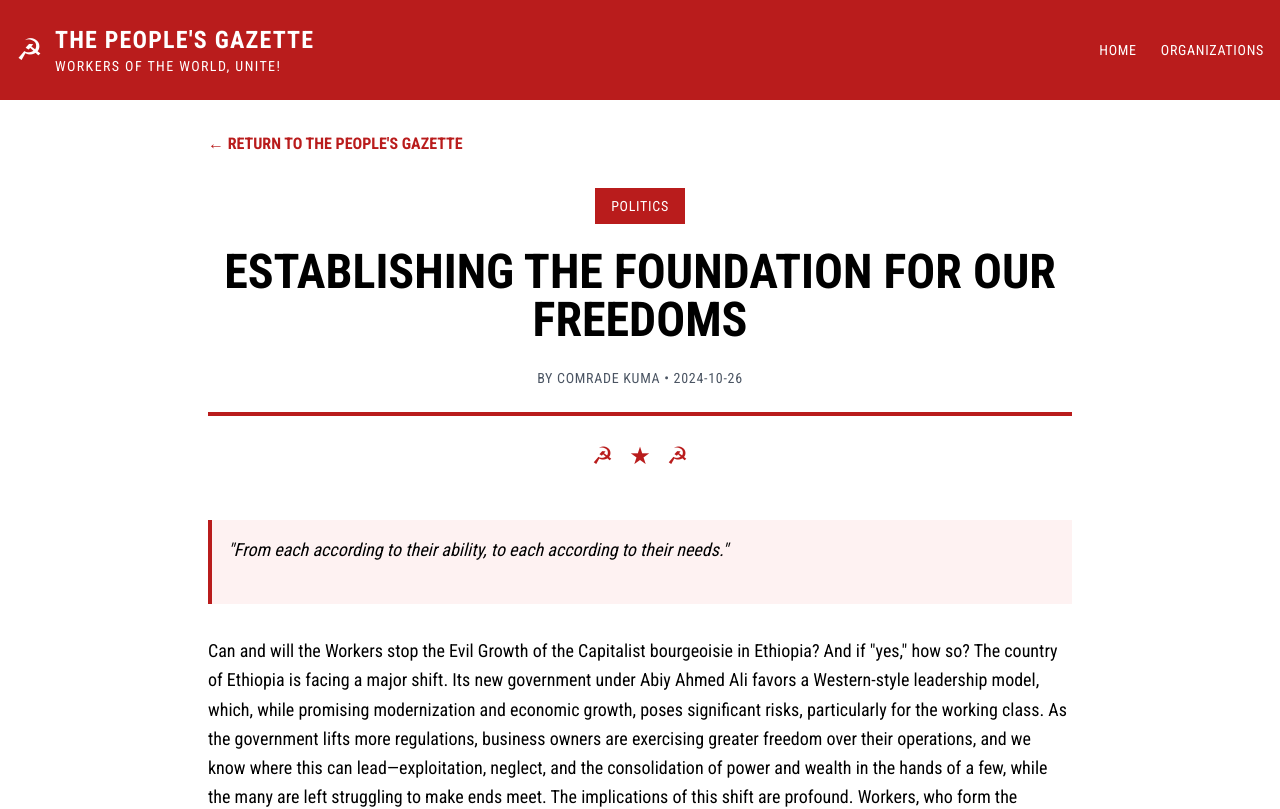
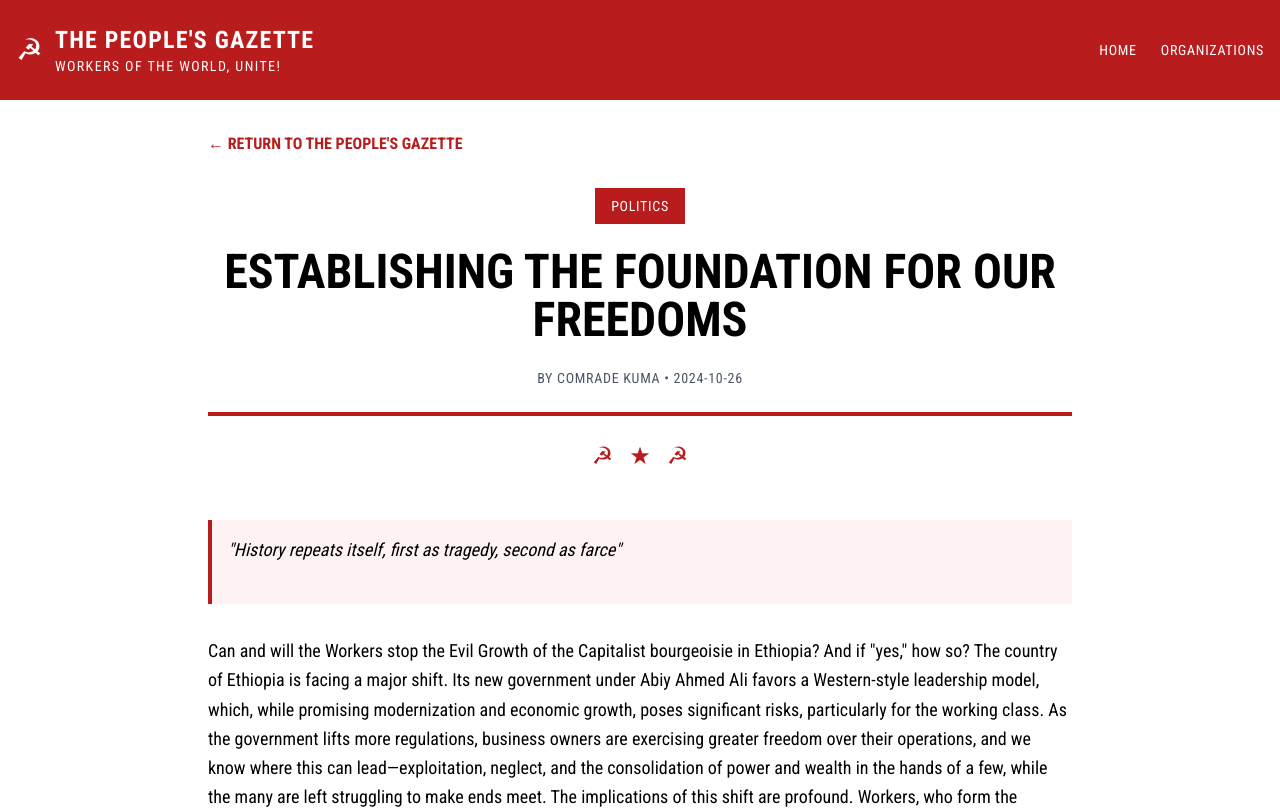
Before and after one commit to BillGStanford/PeoplesNews, a React (Vite) app: page /article/1 in a window 1280 px wide. Shown: the top 809 px of the page. Built offline with nearby package versions, Linux system fonts and the light colour scheme; the HTML template or start-up script is replaced by a standard one.

Commit message:
Update ArticlePage.jsx

```diff
--- a/src/pages/ArticlePage.jsx
+++ b/src/pages/ArticlePage.jsx
@@ -48,7 +48,7 @@ const ArticlePage = () => {
           <div className="article-content prose max-w-none">
             <div className="bg-red-50 border-l-4 border-red-700 p-4 mb-8">
               <p className="text-lg italic">
-                "From each according to their ability, to each according to their needs."
+                "History repeats itself, first as tragedy, second as farce"
               </p>
             </div>
 
```
